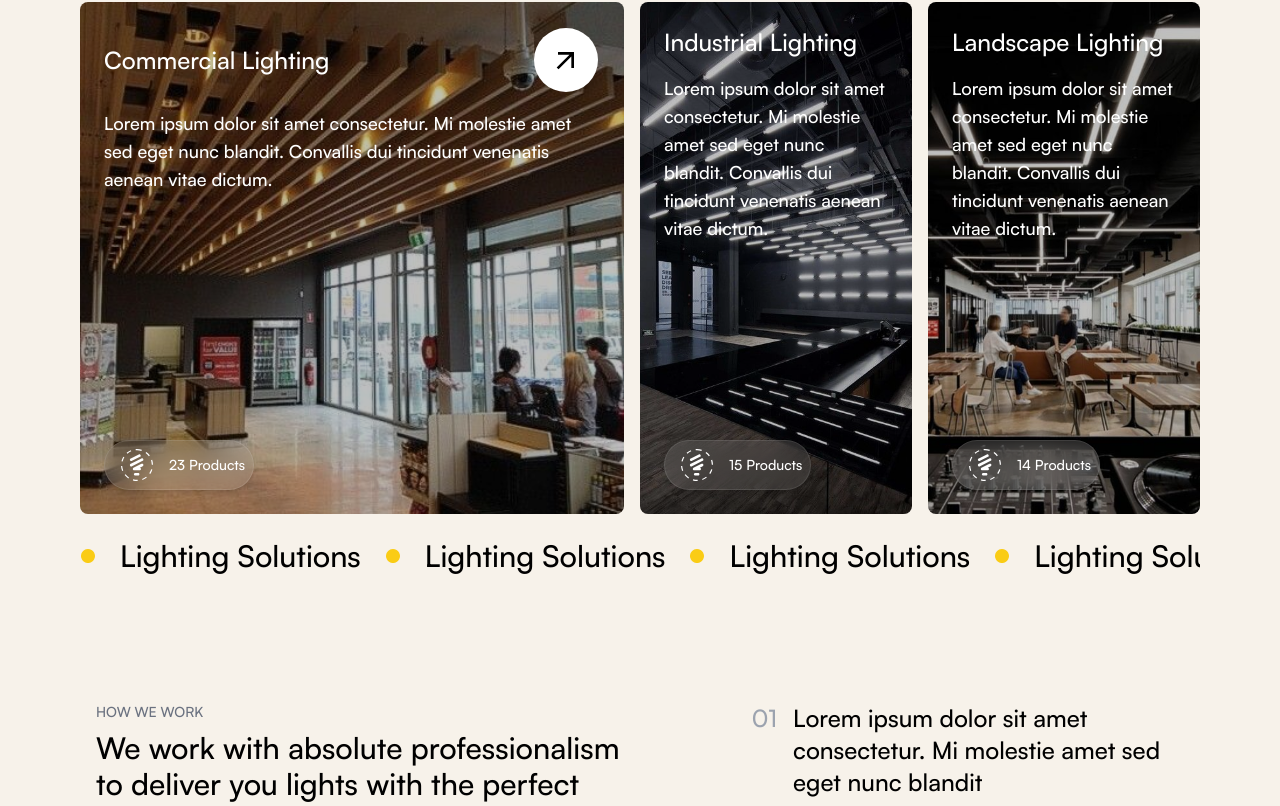
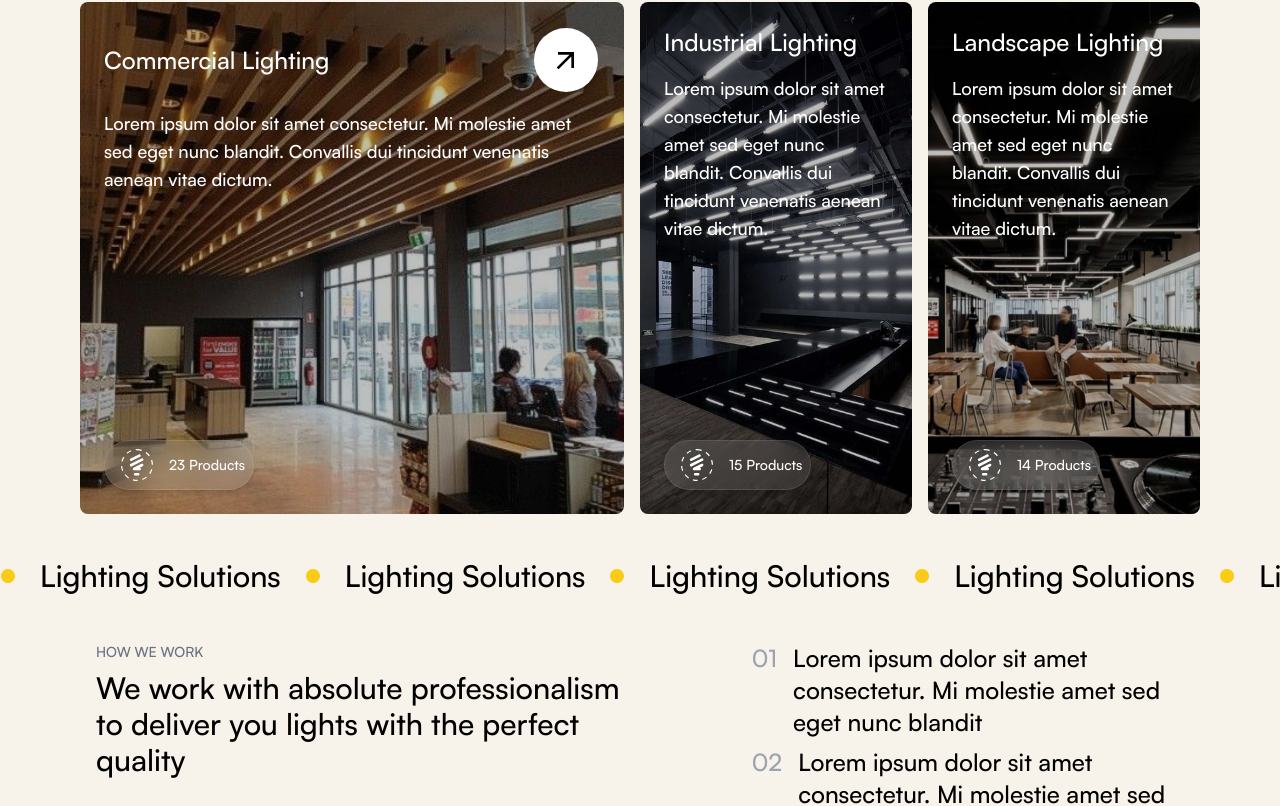
Before and after one commit to goutham-shankar/lytemaster, a Next.js app: page / in a window 1280 px wide. Shown: the part 1850-2656 px from the top of the page. Built offline with nearby package versions, Linux system fonts and the light colour scheme.

Commit message:
update: scrolling products list fully covers width of page

```diff
--- a/src/components/landing/productsSection.jsx
+++ b/src/components/landing/productsSection.jsx
@@ -67,7 +67,7 @@ const ProductCard = ({
 };
 const ProductsScroll = ({ products }) => {
   return (
-    <ul className="w-full flex gap-6 text-lg overflow-x-auto scrollbar-hide sm:text-2xl xl:text-3xl">
+    <ul className="absolute -bottom-4 w-full flex gap-6 text-lg overflow-x-auto scrollbar-hide sm:text-2xl xl:text-3xl">
       {products.map((product, index) => (
         <li key={index} className="flex justify-between items-center gap-6">
           <VscCircleLargeFilled size={16} className="text-yellow-400" />
@@ -87,7 +87,7 @@ export default function ProductsSection({
   return (
     <section
       id="products"
-      className="h-max p-8 flex flex-col justify-center items-center gap-6 text-black sm:px-16 sm:py-16 lg:px-20"
+      className="relative h-max p-8 flex flex-col justify-center items-center gap-6 text-black sm:px-16 sm:py-16 lg:px-20"
     >
       <div className="w-full flex flex-col items-start gap-2">
         <Heading title={title} variant="2xl" />
```
